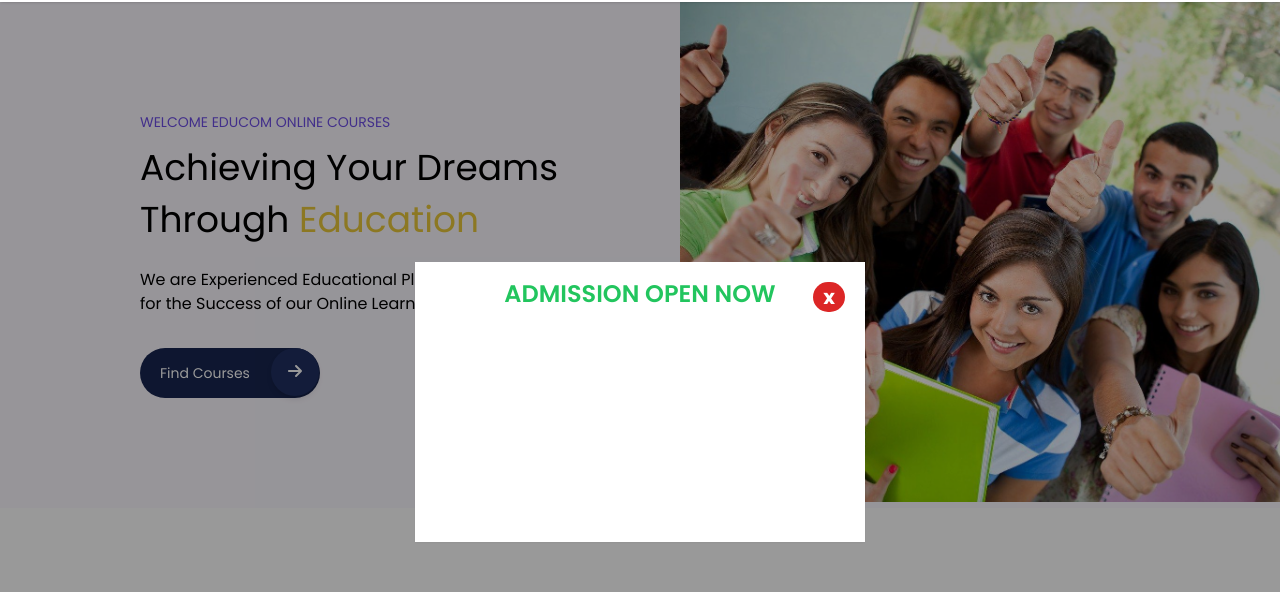
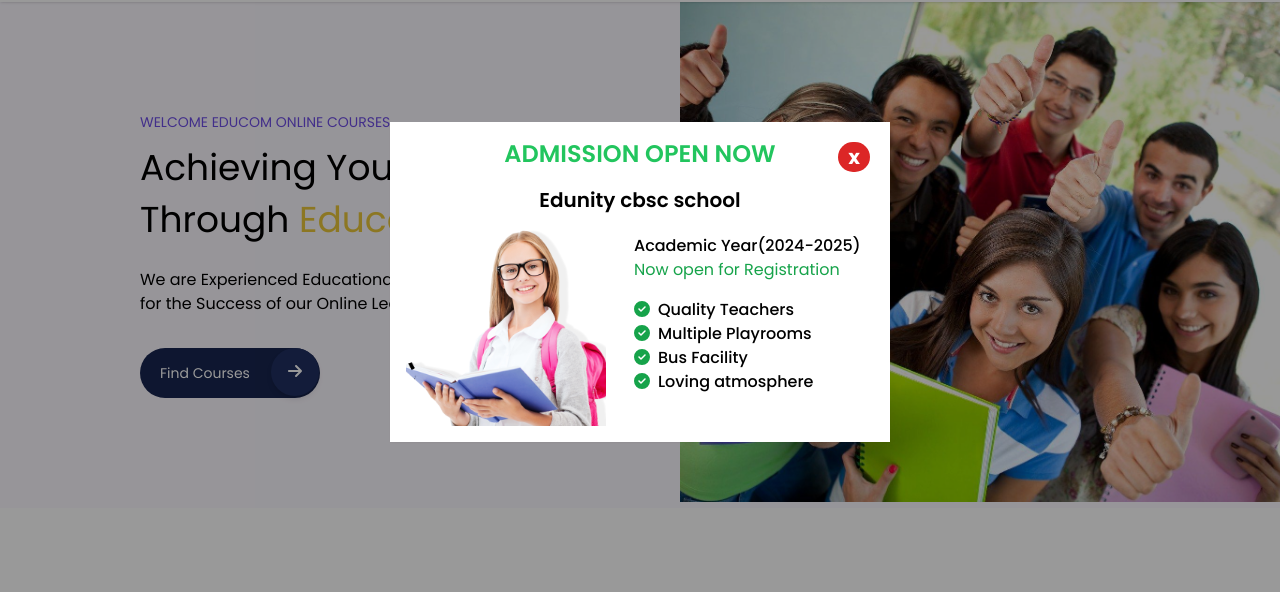
Before and after one commit to dev-iqnaut/theme-devi, a React (Vite) app: page / in a window 1280 px wide. Shown: the part 118-710 px from the top of the page. Built offline with nearby package versions, Linux system fonts and the light colour scheme; no server answers; the database is empty.

Commit message:
updated popup

```diff
--- a/src/Pages/About.jsx
+++ b/src/Pages/About.jsx
@@ -17,6 +17,7 @@ import Slider from "react-slick";
 import "slick-carousel/slick/slick.css";
 import "slick-carousel/slick/slick-theme.css";
 import { siteContext } from "../context/SiteContextProvider";
+import { Link } from "react-router-dom";
 
 const About = () => {
   // const [data, setData] = useState([]);
@@ -125,7 +126,7 @@ const About = () => {
                   <div>
                     <h3 className="font-semibold" data-aos="fade-up" data-aos-duration="1000">Our Mission</h3>
                     <p className="text-sm text-gray-700 mt-3" data-aos="fade-up" data-aos-duration="1000">
-                      {data["About-Us"].mission}
+                      {data&&data["About-Us"].mission}
 
                       {/* Lorem ipsum dolor sit amet consectetur adipisicing elit.
                       Eos sint et dolor possimus voluptatem exercitationem id
@@ -144,7 +145,7 @@ const About = () => {
                   </div>
                 </div>
                 <button className="px-3 py-2 text-white bg-[#FE6440] mt-6 rounded-full hover:scale-95 transition-all" data-aos="fade-up" data-aos-duration="1000">
-                  Admission Open
+                 <Link to='/admissions'> Admission Open</Link>
                 </button>
               </div>
             </div>
--- a/src/Pages/Admissions.jsx
+++ b/src/Pages/Admissions.jsx
@@ -1,9 +1,9 @@
-import React, { useState } from "react";
+import React, { useContext, useState } from "react";
 import KinderGarten from "../components/admissions/KinderGarten";
-import { useNavigation } from "react-router-dom";
 import PrimaryLevel from "../components/admissions/PrimaryLevel";
 import SecondaryLevel from "../components/admissions/SecondarLevel";
 import HigherSecondary from "../components/admissions/HigherSecondary";
+import { siteContext } from "../context/SiteContextProvider";
 
 const Admissions = () => {
     const[showKinder,setShowKinder]=useState(true);
@@ -11,6 +11,8 @@ const Admissions = () => {
     const[showSecondary,setShowSecondary]=useState(false);
     const[showHigher,setShowHigher]=useState(false);
 
+     const data=useContext(siteContext);
+     console.log(data,"admission page")
  //show kindegarten
  const handleKinder=()=>{
     setShowKinder(true)
@@ -115,7 +117,12 @@ const handleHigher=()=>{
               </li>
             </ul>
           </div>
+          <div>
+          <h3 className="mt-8 text-2xl font-semibold">CBSC Compliance</h3>
+          <p className="mt-5 text-sm text-gray-700"> We follow specific standards, rules, and regulations set by the CBSE, a prominent educational board in India. CBSE compliance ensures that affiliated schools provide a uniform, high-quality educational environment</p>
         </div>
+        </div>
+
       </div>
     </>
   );
--- a/src/components/admissions/AdmissionPopup.jsx
+++ b/src/components/admissions/AdmissionPopup.jsx
@@ -1,17 +1,38 @@
 import React from 'react'
-
+import img from "../../assets/admission/admission.png"
+import Tick from "../../components/common/Tick"
 const AdmissionPopup = ({setOpen}) => {
     const handleClose=()=>{
         setOpen(false)
     }
   return (
     <>
-    <div className='w-screen h-screen bg-[rgba(0,0,0,0.4)] left-0 right-0 fixed flex justify-center items-center z-[9999]'>
-      <div className='w-[450px] h-[280px] bg-white shadow-sm p-4 relative'>
+    <div className='w-screen h-screen bg-[rgba(0,0,0,0.4)] left-0 top-0 fixed flex justify-center items-center z-[9999]'>
+      <div className='w-[500px] h-[320px] bg-white shadow-sm p-4 relative'>
          <h2 className='text-2xl text-green-500 font-semibold text-center'>ADMISSION OPEN NOW</h2>
-         <div onClick={handleClose} className='absolute top-5 right-5 text-white cursor-pointer flex justify-center items-center text-xl font-bold bg-red-600 px-4 py-2 rounded-full w-[30px] h-[30px]'>
+         <div onClick={handleClose} className='absolute top-5 right-5 text-white cursor-pointer flex justify-center items-center text-xl font-bold bg-red-600 px-4 py-2 rounded-full w-[30px] h-[30px]
+         hover:scale-110 transition-all duration-200'>
             x</div>
+        <h4 className='text-xl font-semibold mt-4 text-center'>Edunity cbsc school</h4>
+        <div className='flex gap-7'>
+        <div className='flex justify-between mt-3'>
+          <div className='w-[200px] h-[200px] '>
+            <img src={img} alt="" className='w-[100%] h-[100%] object-cover'/>
+          </div>
 
+        </div>
+        <div>
+        <div>
+            <p className=' font-medium mt-5'>Academic Year(2024-2025)</p>
+
+            <span className='mt-2 text-green-600'>Now open for Registration</span>
+          </div>
+          <p className='mt-4 font-medium flex gap-2'><div className='text-green-600'><Tick/></div>Quality Teachers</p>
+          <p className='font-medium flex gap-2'><div className='text-green-600'><Tick/></div>Multiple Playrooms</p>
+          <p className='font-medium flex gap-2'><div className='text-green-600'><Tick/></div>Bus Facility</p>
+          <p className='font-medium flex gap-2'><div className='text-green-600'><Tick/></div>Loving atmosphere</p>
+        </div>
+        </div>
       </div>
 
 
```
Also changed, not shown: src/assets/admission/admission.jpg (added), src/assets/admission/admission.png (added).
